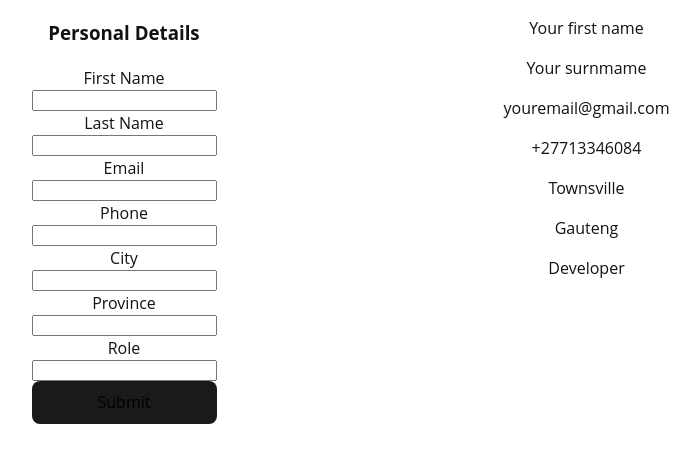
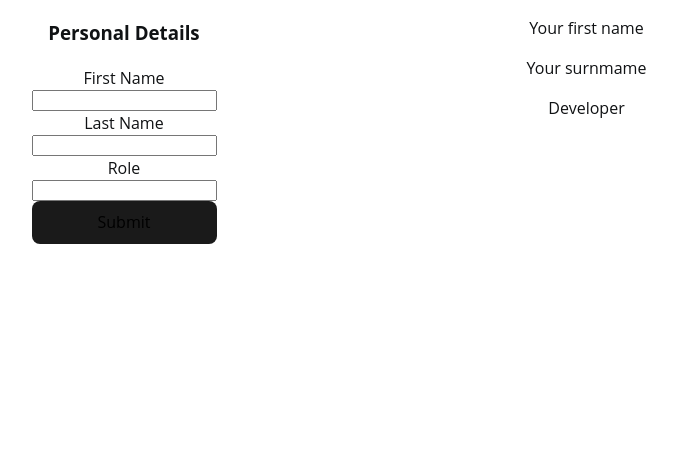
Before and after one commit to mothibimalebana/resume-builder, a React (Vite) app: page / in a window 1280 px wide. Shown: the top 462 px of the page, without its empty margins (146-846 px from the left). Built offline with nearby package versions, Linux system fonts and the light colour scheme.

Commit message:
split personalInfo and personalDetails

```diff
--- a/src/App.jsx
+++ b/src/App.jsx
@@ -4,13 +4,9 @@ import Form from './components/form/Form';
 import { useState } from 'react';
 
 function App() {
-  const [personalDetails, setPersonalDetails] = useState({
+  const [personalInfo, setpersonalInfo] = useState({
     'First Name': 'Your first name',
     'Last Name': 'Your surnmame',
-    email: 'youremail@gmail.com',
-    phone: '+27713346084',
-    city: 'Townsville',
-    province: 'Gauteng',
     role: 'Developer',
   });
 
@@ -18,10 +14,10 @@ function App() {
   return (
     <>
       <div className="form">
-        <Form setUserResponse={setPersonalDetails} />
+        <Form setUserResponse={setpersonalInfo} />
       </div>
       <div className="cv">
-        <Cv userResponse={personalDetails} />
+        <Cv userResponse={personalInfo} />
       </div>
     </>
   );
--- a/src/components/form/Form.jsx
+++ b/src/components/form/Form.jsx
@@ -1,4 +1,4 @@
-import { personalDetails } from '../../data/Data';
+import { personalInfo } from '../../data/Data';
 
 //Input component generates a label and a input
 function Input({ title, width, height, required, type }) {
@@ -56,7 +56,7 @@ export default function Form({ setUserResponse }) {
     <>
       <Section
         sectionTitle="Personal Details"
-        sectionContent={personalDetails}
+        sectionContent={personalInfo}
         setUserResponse={setUserResponse}
       />
     </>
--- a/src/data/Data.jsx
+++ b/src/data/Data.jsx
@@ -1,4 +1,4 @@
-export const personalDetails = [
+export const personalInfo = [
   {
     title: 'First Name',
     height: 180,
@@ -15,6 +15,16 @@ export const personalDetails = [
     required: true,
     key: crypto.randomUUID(),
   },
+  {
+    title: 'Role',
+    height: 180,
+    width: 900,
+    type: 'text',
+    required: true,
+    key: crypto.randomUUID(),
+  },
+];
+export const personalDetails = [
   {
     title: 'Email',
     height: 180,
@@ -47,14 +57,6 @@ export const personalDetails = [
     required: true,
     key: crypto.randomUUID(),
   },
-  {
-    title: 'Role',
-    height: 180,
-    width: 900,
-    type: 'text',
-    required: true,
-    key: crypto.randomUUID(),
-  },
 ];
 
 export const proffessionalSummary = ['Proffesional Summary'];
```
